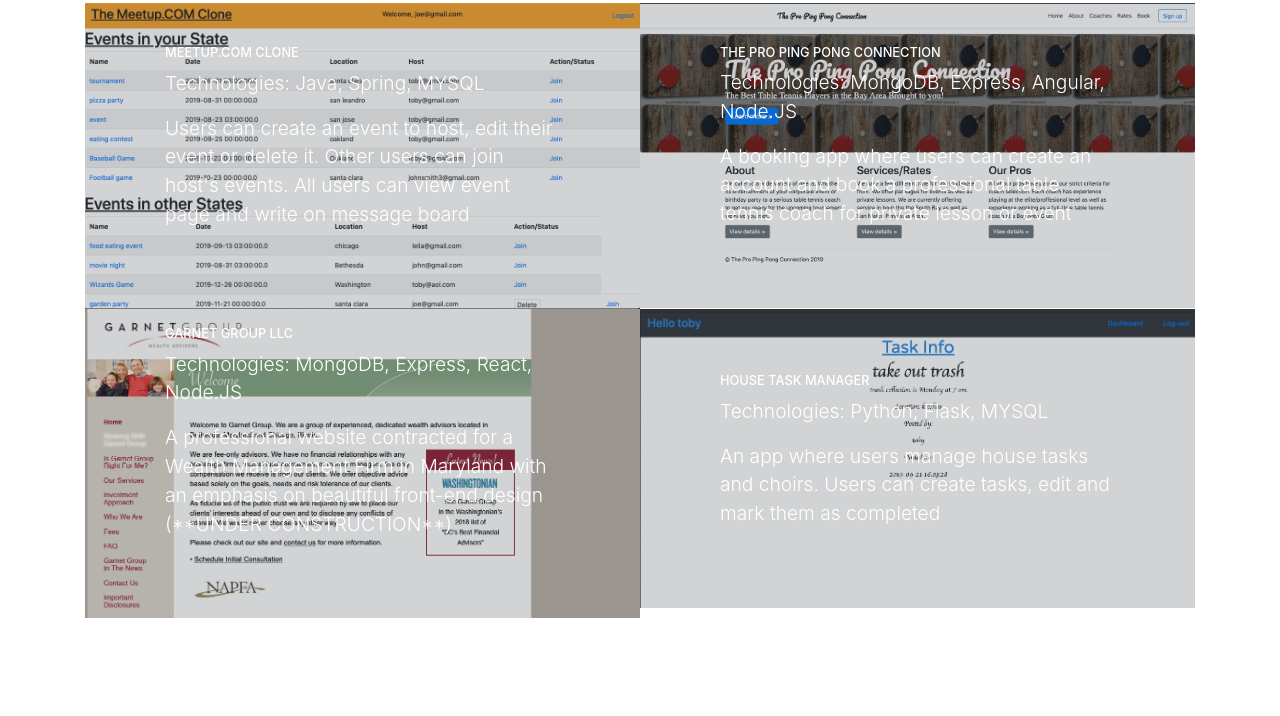
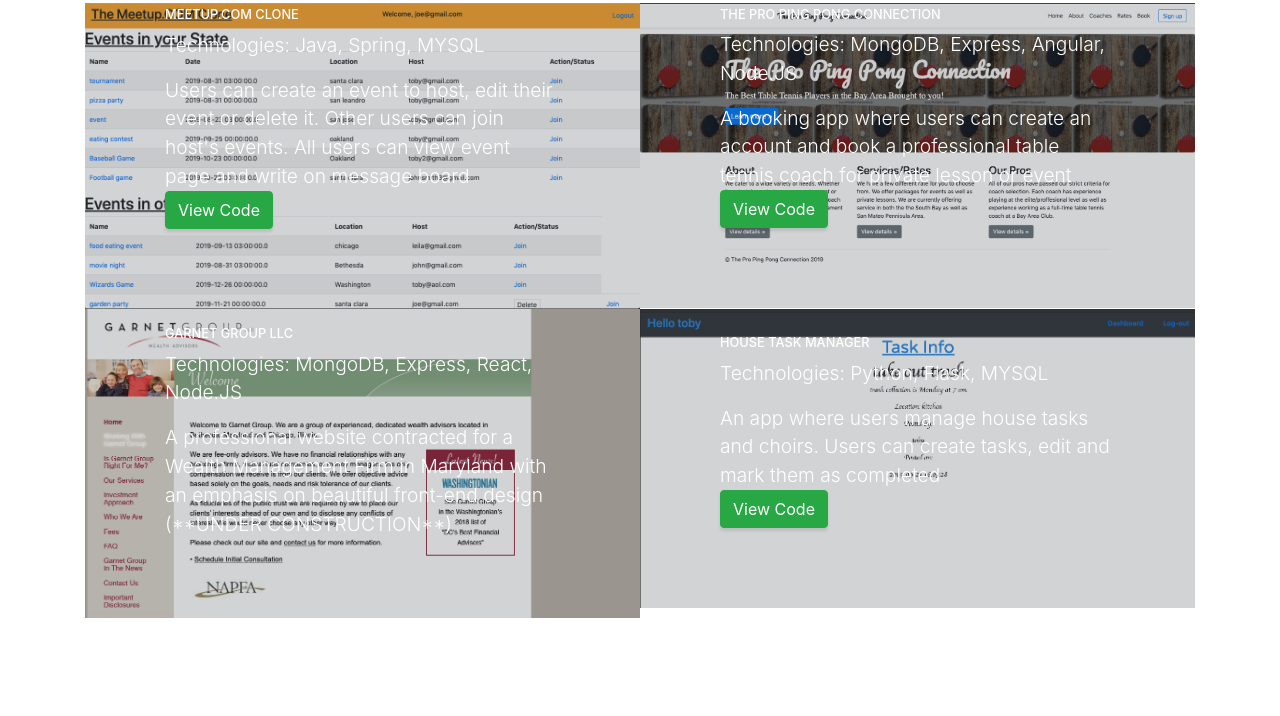
Before and after one commit to tkutler/tkutler.github.io, a website with bundled scripts: page index.html in a window 1280 px wide. Shown: the part 3112-3828 px from the top of the page. Built offline with nearby package versions, Linux system fonts and the light colour scheme.

Commit message:
added link to github code for each project

```diff
--- a/index.html
+++ b/index.html
@@ -162,6 +162,7 @@
                 <h2>MeetUp.COM Clone</h2>
                 <p>Technologies: Java, Spring, MYSQL</p>
                 <p class="mb-0">Users can create an event to host, edit their event or delete it. Other users can join host's events. All users can view event page and write on message board</p>
+               <button class="btn btn-success" onclick=" window.open('https://github.com/tkutler/themeetup','_blank')"> View Code</button>
               </span>
             </span>
             <img class="img-fluid" src="img/meet.jpg" alt="">
@@ -174,6 +175,7 @@
                 <h2>The Pro Ping Pong Connection</h2>
                 <p>Technologies: MongoDB, Express, Angular, Node.JS</p>
                 <p class="mb-0">A booking app where users can create an account and book a professional table tennis coach for private lesson or event</p>
+                <button class="btn btn-success" onclick=" window.open('https://github.com/tkutler/PPP','_blank')"> View Code</button>
               </span>
             </span>
 
@@ -199,6 +201,7 @@
                 <h2>House Task Manager</h2>
                 <p>Technologies: Python, Flask, MYSQL</p>
                 <p class="mb-0">An app where users manage house tasks and choirs. Users can create tasks, edit and mark them as completed</p>
+                <button class="btn btn-success" onclick=" window.open('https://github.com/tkutler/TaskManager','_blank')"> View Code</button>
               </span>
             </span>
             <img class="img-fluid" src="img/taskapp.jpg" >
```
Also changed, not shown: 2 other files.
